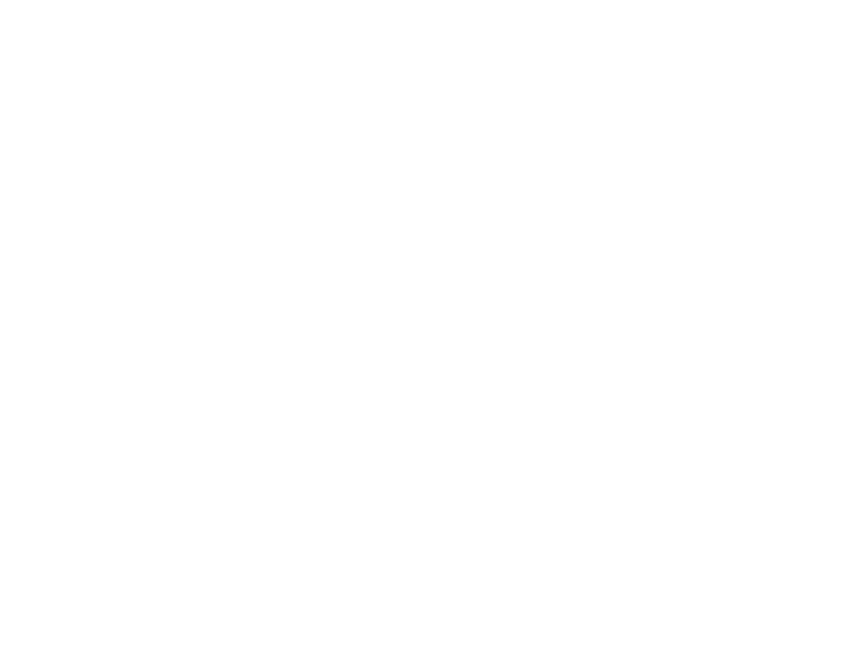
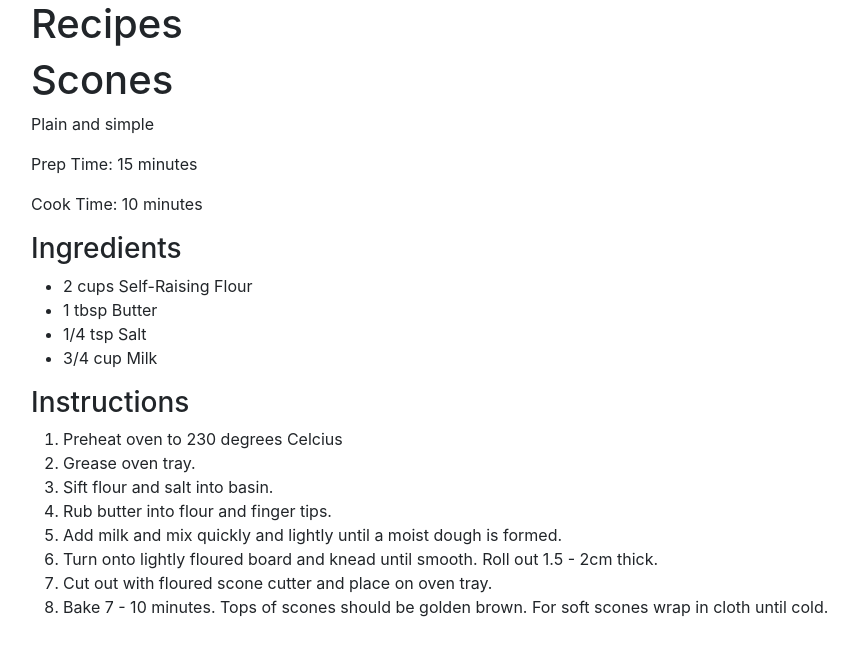
Before and after one commit to Backwards-Clock/predictive-hire-challenge, a React (Create React App) app: page /recipes in a window 1280 px wide. Shown: the top 656 px of the page, without its empty margins (51-909 px from the left). Built offline with nearby package versions, Linux system fonts and the light colour scheme.

Commit message:
Add some additional pages

```diff
--- a/src/components/AppRouter.tsx
+++ b/src/components/AppRouter.tsx
@@ -1,6 +1,8 @@
 import { BrowserRouter as Router, Route, Switch } from "react-router-dom";
 import Home from "../pages/Home";
 import Login from "../pages/Login";
+import About from "../pages/About";
+import Recipes from "../pages/Recipes";
 
 const AppRouter = () => {
   return (
@@ -8,6 +10,8 @@ const AppRouter = () => {
       <Switch>
         <Route component={Home} exact path="/" />
         <Route component={Login} exact path="/login" />
+        <Route component={About} exact path="/about" />
+        <Route component={Recipes} exact path="/recipes" />
       </Switch>
     </Router>
   );
--- /dev/null
+++ b/src/pages/About.tsx
@@ -0,0 +1,13 @@
+import React from "react";
+import { Container } from "reactstrap";
+
+const About = () => (
+  <Container>
+    <h1>About</h1>
+    <p>
+      An app for PredictiveHire coding challenge
+    </p>
+  </Container>
+);
+
+export default About;
--- /dev/null
+++ b/src/pages/Recipes.tsx
@@ -0,0 +1,46 @@
+import React from "react";
+import { Container } from "reactstrap";
+
+const Recipes = () => (
+  <Container>
+    <h1>Recipes</h1>
+    <div>
+      <h1>Scones</h1>
+      <p>Plain and simple</p>
+      <p>Prep Time: 15 minutes</p>
+      <p>Cook Time: 10 minutes</p>
+    </div>
+    <section>
+      <h3>Ingredients</h3>
+      <ul>
+        <li>2 cups Self-Raising Flour</li>
+        <li>1 tbsp Butter</li>
+        <li>1/4 tsp Salt</li>
+        <li>3/4 cup Milk</li>
+      </ul>
+    </section>
+    <section>
+      <h3>Instructions</h3>
+      <ol>
+        <li>Preheat oven to 230 degrees Celcius</li>
+        <li>Grease oven tray.</li>
+        <li>Sift flour and salt into basin.</li>
+        <li>Rub butter into flour and finger tips.</li>
+        <li>
+          Add milk and mix quickly and lightly until a moist dough is formed.
+        </li>
+        <li>
+          Turn onto lightly floured board and knead until smooth. Roll out 1.5 -
+          2cm thick.
+        </li>
+        <li>Cut out with floured scone cutter and place on oven tray.</li>
+        <li>
+          Bake 7 - 10 minutes. Tops of scones should be golden brown. For soft
+          scones wrap in cloth until cold.
+        </li>
+      </ol>
+    </section>
+  </Container>
+);
+
+export default Recipes;
```
